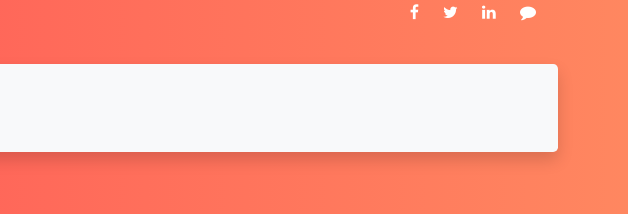
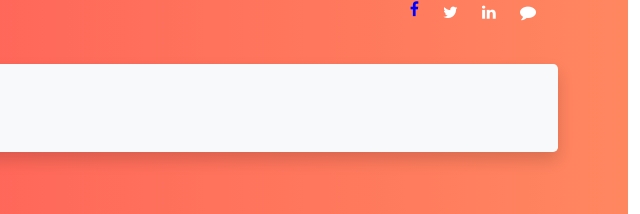
Before and after one commit to vandna-sharma/bootstrap_project, a plain HTML site: page index.html in a window 1280 px wide. In both pictures the pointer is over the icon 1054 px from the left and 12 px from the top of the page. Shown: the top 214 px of the page, 640-1280 px from the left. Drawn offline with nearby package versions, Linux system fonts and the light colour scheme.

Commit message:
hover effect updated

```diff
--- a/assets/css/style.css
+++ b/assets/css/style.css
@@ -15,3 +15,8 @@
 .main-pic{
     height: 550px;
 }
+.fa:hover{
+    color: blue;
+    cursor: pointer;
+    transform: translateY(-3px);
+}
```
